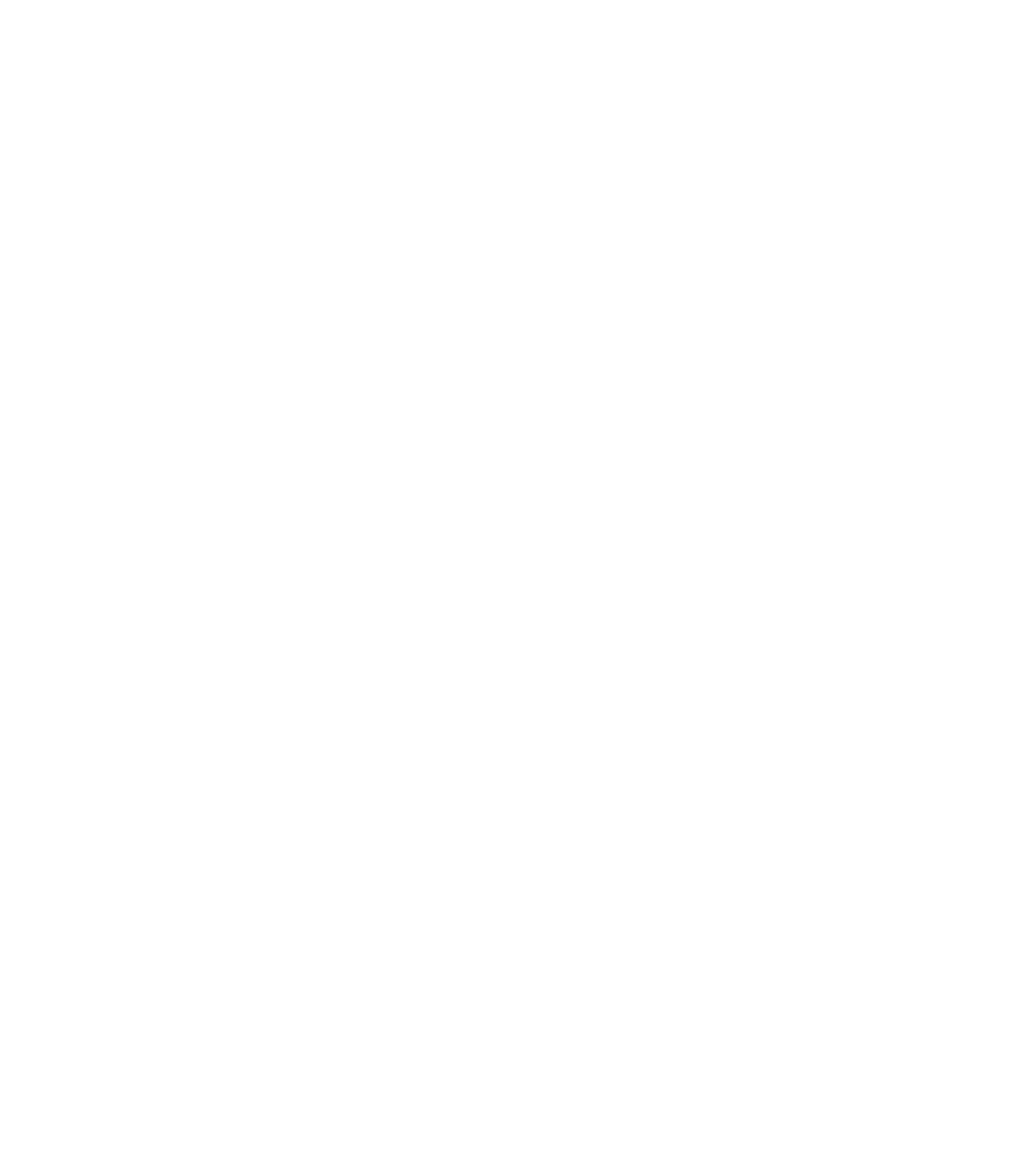
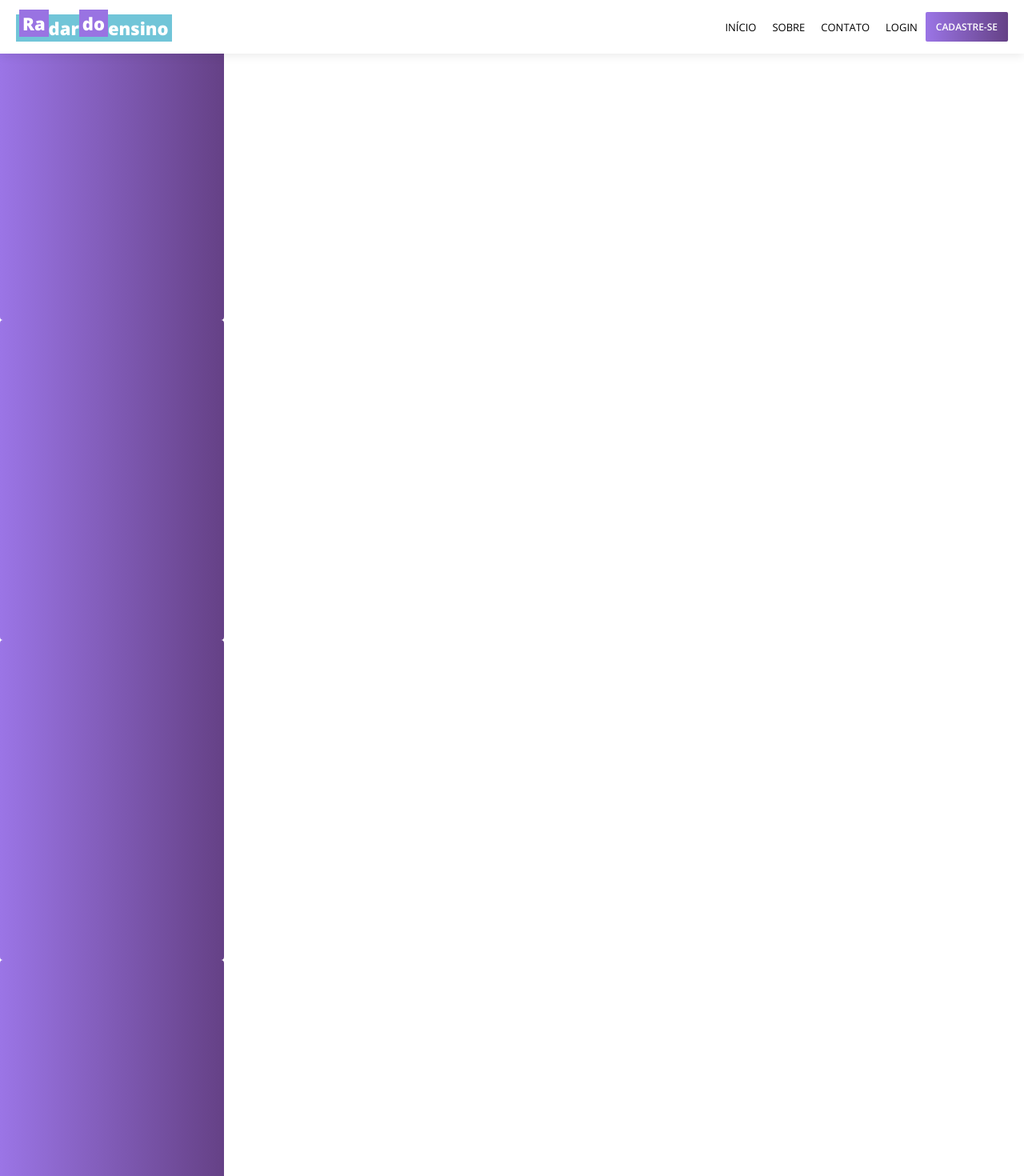
Before and after one commit to heliogsantos/radar-do-ensino, a React (Create React App) app: page /schools/1 in a window 1280 px wide. Shown: the top 1470 px of the page at 80% size. Before the commit the page ends 800 px from the top, so only its background shows below. Built offline with nearby package versions, Linux system fonts and the light colour scheme.

Commit message:
mudei os componetes de lugares e criei a pagina schools

```diff
--- a/src/App.js
+++ b/src/App.js
@@ -2,11 +2,15 @@
 
 import './App.css';
 import Routes from './routes';
+import Header from './components/Header'
+import Footer from './components/Footer'
 
 function App() {
   return (
-    <div className="">
+    <div className="App">
+      <Header />
       <Routes/>
+      <Footer />
     </div>
   );
 }
--- a/src/shared/Footer/index.jsx
+++ b/src/components/Footer/index.jsx
@@ -1,17 +1,13 @@
 import React from 'react';
-import { Link } from 'react-router-dom';
 
 import './style.css';
-
 import MinLogo from '../../shared/MinLogo'
 
 const Footer = () => {
   return (
     <footer>
       <p>© 2020 Radardoensino, as melhores escolas do Brasil</p>
-      <Link to="/">
         <MinLogo />
-      </Link>
     </footer>
   );
 }
--- a/src/shared/Header/index.jsx
+++ b/src/components/Header/index.jsx
@@ -11,9 +11,7 @@
 
   return (
     <header>
-        <Link to="/">
-          <Logo />
-        </Link>
+        <Logo />
         <ul>
           {
             Menu.map((listMenu, index) => (
--- a/src/routes.js
+++ b/src/routes.js
@@ -1,15 +1,14 @@
-import React from 'react';
+import React, { useEffect, useState } from 'react';
 import { Route, BrowserRouter } from 'react-router-dom';
 
 import Home from './views/Home';
 import Schools from './views/Schools';
 
-
 const Routes = () => {
     return (
         <BrowserRouter>
             <Route component={Home} path="/" exact/>
-            <Route component={Schools} path="/city/:id/schools/:id"/>
+            <Route component={Schools} path="/schools/:id"/>
         </BrowserRouter>
     );
 }
--- a/src/views/Home/index.jsx
+++ b/src/views/Home/index.jsx
@@ -5,8 +5,6 @@
 import Card from '../../components/Card'
 import Founder from '../../shared/Founder'
 import Api from '../../services/api'
-import Header from '../../shared/Header'
-import Footer from '../../shared/Footer'
 
 const Home = () => {
 
@@ -33,7 +31,6 @@
 
   return (
     <div className="wraper-home">
-      <Header />
       <div className="content padding-default">
         <div className="call padding-default">
           <h1>Encontre a escola perfeita <br/>
@@ -46,7 +43,7 @@
               <div className="result-search">
                   <ul>
                     {schools.length ? schools.map((item, index) => (
-                      <li key={index}><Link to={`/city/${item.address.city}/schools/${item.address.neighborhood}`}><strong>{item.address.city}</strong> {item.address.neighborhood}</Link></li>
+                      <li key={index}><Link to={`schools/${item.address.neighborhood}`}><strong>{item.address.city}</strong> {item.address.neighborhood}</Link></li>
                     )) : null}
                   </ul>
               </div>
@@ -64,7 +61,6 @@
           <Founder />
         </div>
       </div>
-      <Footer />
     </div>
   )
 }
--- a/src/views/Schools/index.jsx
+++ b/src/views/Schools/index.jsx
@@ -1,15 +1,16 @@
 import React from 'react'
+import { useParams } from "react-router-dom";
 
 import './style.css'
-import Header from '../../shared/Header'
-import Footer from '../../shared/Footer'
 
 const Schools = () => {
+  const { id } = useParams();
   return (
-    <div className="App">
-        <Header />
-          teste
-        <Footer />
+    <div className="schools-wraper">
+        <div className="card-school"></div>
+        <div className="card-school"></div>
+        <div className="card-school"></div>
+        <div className="card-school"></div>
     </div>
   );
 }
--- a/src/views/Schools/style.css
+++ b/src/views/Schools/style.css
@@ -0,0 +1,10 @@
+.schools-wraper {
+  width: 100%;
+}
+
+.card-school {
+    width: 280px;
+    height: 400px;
+    background-image: linear-gradient(90deg,#9b75e6, #654186);
+    border-radius: 4px;
+}
```
Also changed, not shown: src/components/Footer/style.css (renamed from src/shared/Footer/style.css), src/components/Header/Menu.js (renamed from src/shared/Header/Menu.js), src/components/Header/style.css (renamed from src/shared/Header/style.css).
